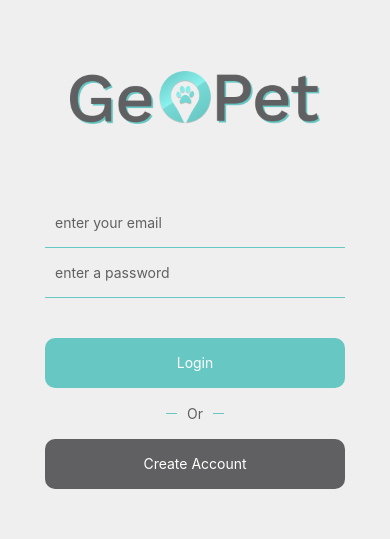
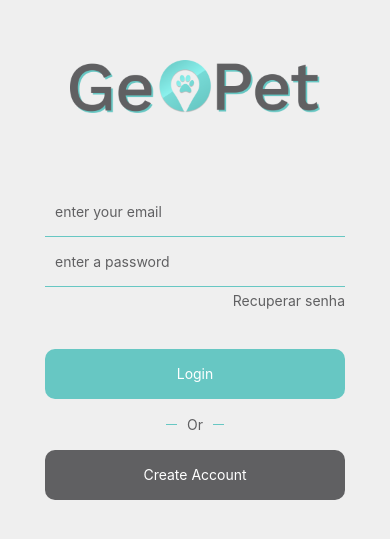
Before and after one commit to lucasbins/Geopet, a React Native app: screen /Login in a window 390 px wide. Shown: the part 179-718 px from the top of the page. Built offline with nearby package versions, Linux system fonts and the light colour scheme; no server answers.

Commit message:
#12 - recuperar senha

```diff
--- a/src/contexts/auth.js
+++ b/src/contexts/auth.js
@@ -32,9 +32,12 @@
     }
   }
 
+  const recovery = async (email) => {
+    return await api.recoveryPassword(email)
+  }
 
   return (
-    <AuthContext.Provider value={{user,setUser,setPets, signIn, logout, pets, getPets }}>
+    <AuthContext.Provider value={{user,setUser,setPets, signIn, logout, pets, getPets, recovery }}>
       {children}
     </AuthContext.Provider>
   )
--- a/src/hooks/useApi.js
+++ b/src/hooks/useApi.js
@@ -1,4 +1,4 @@
-import { signInWithEmailAndPassword } from "firebase/auth";
+import { signInWithEmailAndPassword, sendPasswordResetEmail } from "firebase/auth";
 import {
   collection,
   query,
@@ -9,6 +9,7 @@
   setDoc,
   updateDoc,
   deleteDoc,
+
 } from "firebase/firestore";
 import AsyncStorage from '@react-native-async-storage/async-storage';
 import { auth, app } from "../config/auth";
@@ -40,6 +41,9 @@
       console.log(e)
     }
   },
+  recoveryPassword: async (email) => {
+    return await sendPasswordResetEmail(auth, email)
+  },
   getPets: async (user_uid) => {
     const q = query(collection(db, "pets"), where("user_uid", "==", user_uid));
     const querySnapshot = await getDocs(q);
--- a/src/pages/landingPage/index.jsx
+++ b/src/pages/landingPage/index.jsx
@@ -41,7 +41,7 @@
     <View style={Container.container}>
       <View style={Container.containerLogo}>
         <Image style={Container.logo}
-          source={require('../../assets/img/Logo_icon.png')} />
+          source={require('../../assets/img/logoIcon.png')} />
       </View>
       <View style={Container.loading}>
         <ActivityIndicator size={'large'} color={'#67C7C3'} />
--- a/src/pages/login/index.jsx
+++ b/src/pages/login/index.jsx
@@ -6,6 +6,7 @@
   TextInput,
   TouchableOpacity,
   Image,
+  Alert,
 } from 'react-native';
 import styles from './style';
 import AuthContext from '../../contexts/auth';
@@ -24,8 +25,18 @@
         navigation.navigate('Menu')
       else
         setError(true)
-    } catch(error) {
+    } catch (error) {
       setError(true)
+    }
+  }
+
+  const handleRecovery = async () => {
+    try {
+      await auth.recovery(email)
+      Alert.alert("Sucesso", "Solicitação enviada.")
+    }catch (e){
+      console.log(e)
+      Alert.alert("Erro", "Email não cadastrado.")
     }
   }
 
@@ -34,8 +45,8 @@
       behavior={"height"}
       style={styles.background}>
       <View style={styles.containerLogo}>
-          <Image style={styles.logo}
-            source={require('../../assets/img/Logo.png')} />
+        <Image style={styles.logo}
+          source={require('../../assets/img/Logo.png')} />
       </View>
 
       <View style={styles.container}>
@@ -66,6 +77,11 @@
             <Text style={styles.warningAlert}>Invalid e-mail or password</Text>
           </View>
         }
+        <TouchableOpacity
+          style={styles.recovery}
+          onPress={handleRecovery}>
+          <Text style={styles.label}>Recuperar senha</Text>
+        </TouchableOpacity>
 
         {email === "" || password === "" ?
           <TouchableOpacity
--- a/src/pages/login/style.js
+++ b/src/pages/login/style.js
@@ -79,6 +79,15 @@
   warningAlert: {
     color: 'red',
   },
+  label: {
+    marginTop: 5,
+    color: secondaryColor
+  },
+  recovery: {
+    alignItems: 'center',
+    width: 300,
+    alignItems: 'flex-end'
+  }
 });
 
 export default styles;
```
Also changed, not shown: src/assets/img/logoIcon.png (renamed from src/assets/img/Logo_Icon.png).
